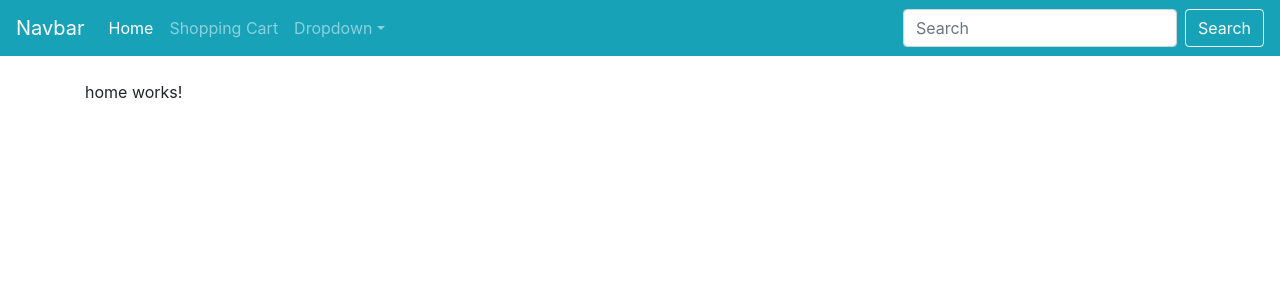
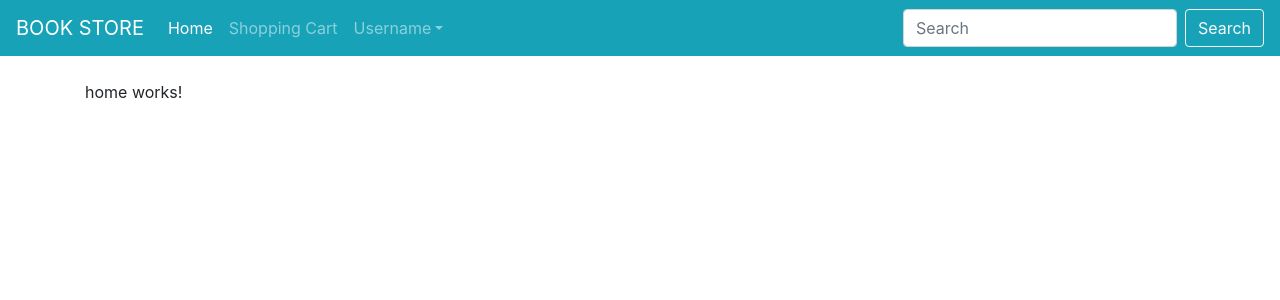
Before and after one commit to YuhanLin1105/BookStoreApp, an Angular app: page / in a window 1280 px wide. Shown: the top 300 px of the page. Built offline with nearby package versions, Linux system fonts and the light colour scheme.

Commit message:
added nav links for future Authentication process

```diff
--- a/src/app/site-navbar/site-navbar.component.html
+++ b/src/app/site-navbar/site-navbar.component.html
@@ -1,27 +1,32 @@
 <nav class="navbar navbar-expand-md navbar-dark bg-info fixed-top">
-  <a class="navbar-brand" href="#">Navbar</a>
-  <button class="navbar-toggler" type="button" data-toggle="collapse" data-target="#navbarsExampleDefault" aria-controls="navbarsExampleDefault" aria-expanded="false" aria-label="Toggle navigation">
+  <a class="navbar-brand" href="#">BOOK STORE</a>
+  <button class="navbar-toggler" type="button" data-toggle="collapse" data-target="#navbarsExampleDefault" aria-controls="navbarsExampleDefault"
+    aria-expanded="false" aria-label="Toggle navigation">
     <span class="navbar-toggler-icon"></span>
   </button>
 
   <div class="collapse navbar-collapse" id="navbarsExampleDefault">
     <ul class="navbar-nav mr-auto">
       <li class="nav-item active">
-        <a class="nav-link" routerLink="/" >Home <span class="sr-only">(current)</span></a>
+        <a class="nav-link" routerLink="/">Home
+          <span class="sr-only">(current)</span>
+        </a>
       </li>
       <li class="nav-item">
-        <a class="nav-link" routerLink="/shopping-cart" >Shopping Cart</a>
+        <a class="nav-link" routerLink="/shopping-cart">Shopping Cart</a>
       </li>
 
 
       <!-- Bootstrap used JavaScrip and jQuery for DOM manipulation but we dont wanna use jQuery with Angular as it will create problems
        so we can download Angular Bootstrap library called ng-bootstrap -->
       <li ngbDropdown class="nav-item dropdown">
-        <a ngbDropdownToggle class="nav-link dropdown-toggle"  href="#" id="dropdown01" data-toggle="dropdown" aria-haspopup="true" aria-expanded="false">Dropdown</a>
+        <a ngbDropdownToggle class="nav-link dropdown-toggle" href="#" id="dropdown01" data-toggle="dropdown" aria-haspopup="true"
+          aria-expanded="false">Username</a>
         <div ngbDropdownMenu class="dropdown-menu" aria-labelledby="dropdown01">
-          <a class="dropdown-item" href="#">Action</a>
-          <a class="dropdown-item" href="#">Another action</a>
-          <a class="dropdown-item" href="#">Something else here</a>
+          <a class="dropdown-item" routerLink="/my/orders">My Orders</a>
+          <a class="dropdown-item" routerLink="/admin/orders">Manage Orders</a>
+          <a class="dropdown-item" routerLink="/admin/books">Manage Books</a>
+          <a class="dropdown-item" >Log Out</a>
         </div>
       </li>
     </ul>
```
